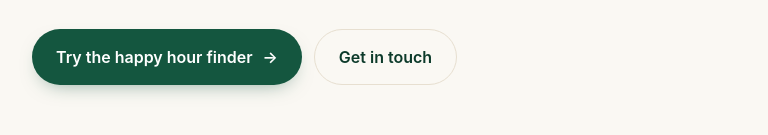
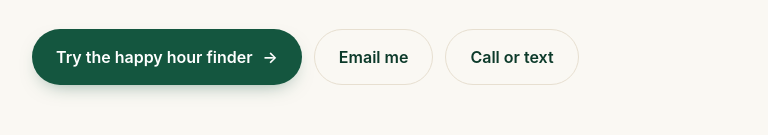
Before and after one commit to calvinfaris-oss/musical-train, a plain HTML site: page public/index.html in a window 1280 px wide. Shown: the part 665-800 px from the top of the page, without its empty margins (252-1020 px from the left). Drawn offline with Linux system fonts and the light colour scheme.

Commit message:
Split contact into Email me and Call or text buttons

```diff
--- a/public/index.html
+++ b/public/index.html
@@ -28,7 +28,8 @@
     <p class="lead">I also build small things for the internet, like the St. Louis happy hour finder and golf course guide you'll find on this site.</p>
     <div class="actions">
       <a class="btn" href="/happy-hour/">Try the happy hour finder <span class="arr" aria-hidden="true">&rarr;</span></a>
-      <a class="btn ghost" href="mailto:calvinfaris@gmail.com">Get in touch</a>
+      <a class="btn ghost" href="mailto:calvinfaris@gmail.com">Email me</a>
+      <a class="btn ghost" href="tel:+13142784653">Call or text</a>
     </div>
   </section>
 
```
